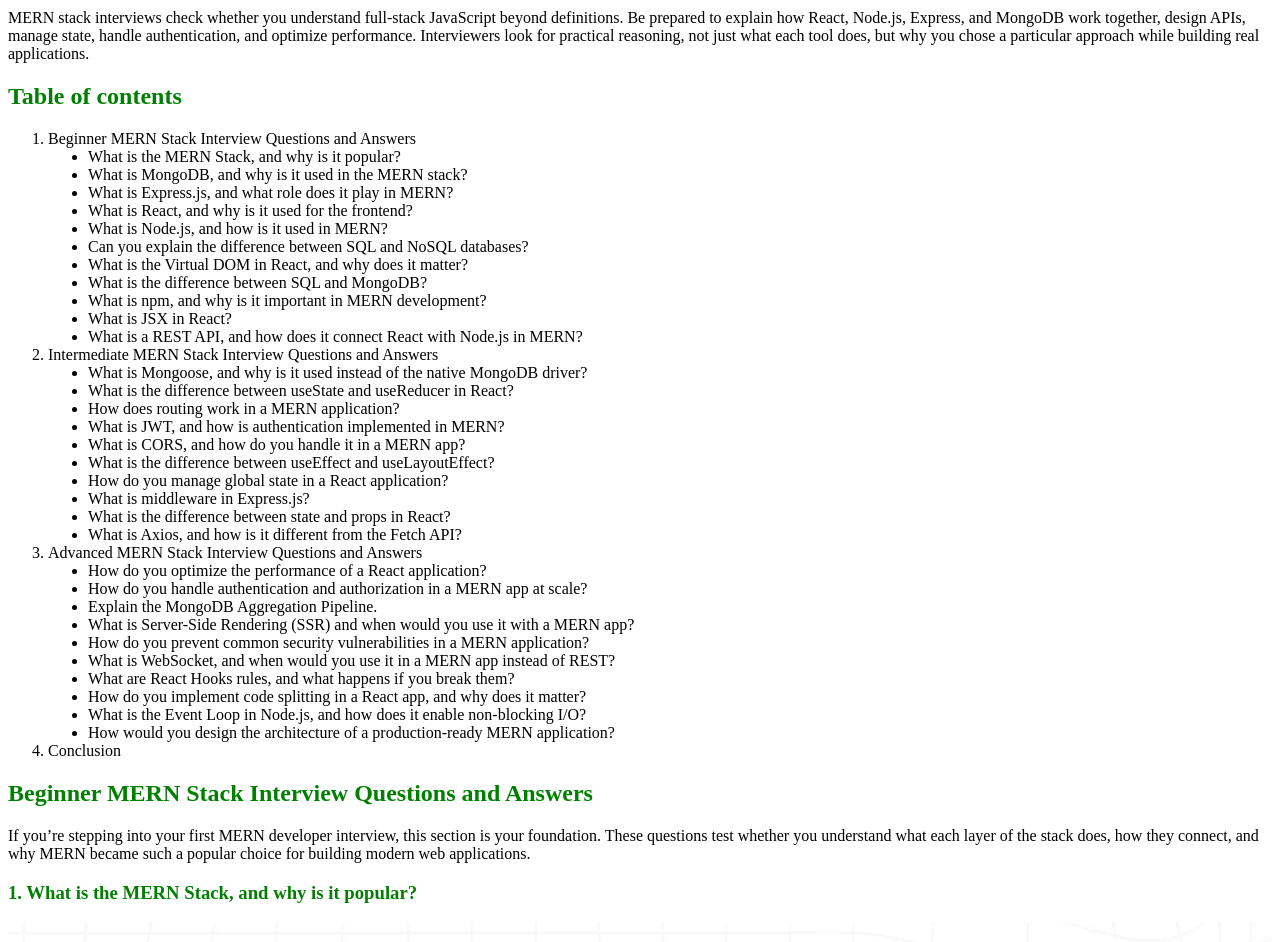
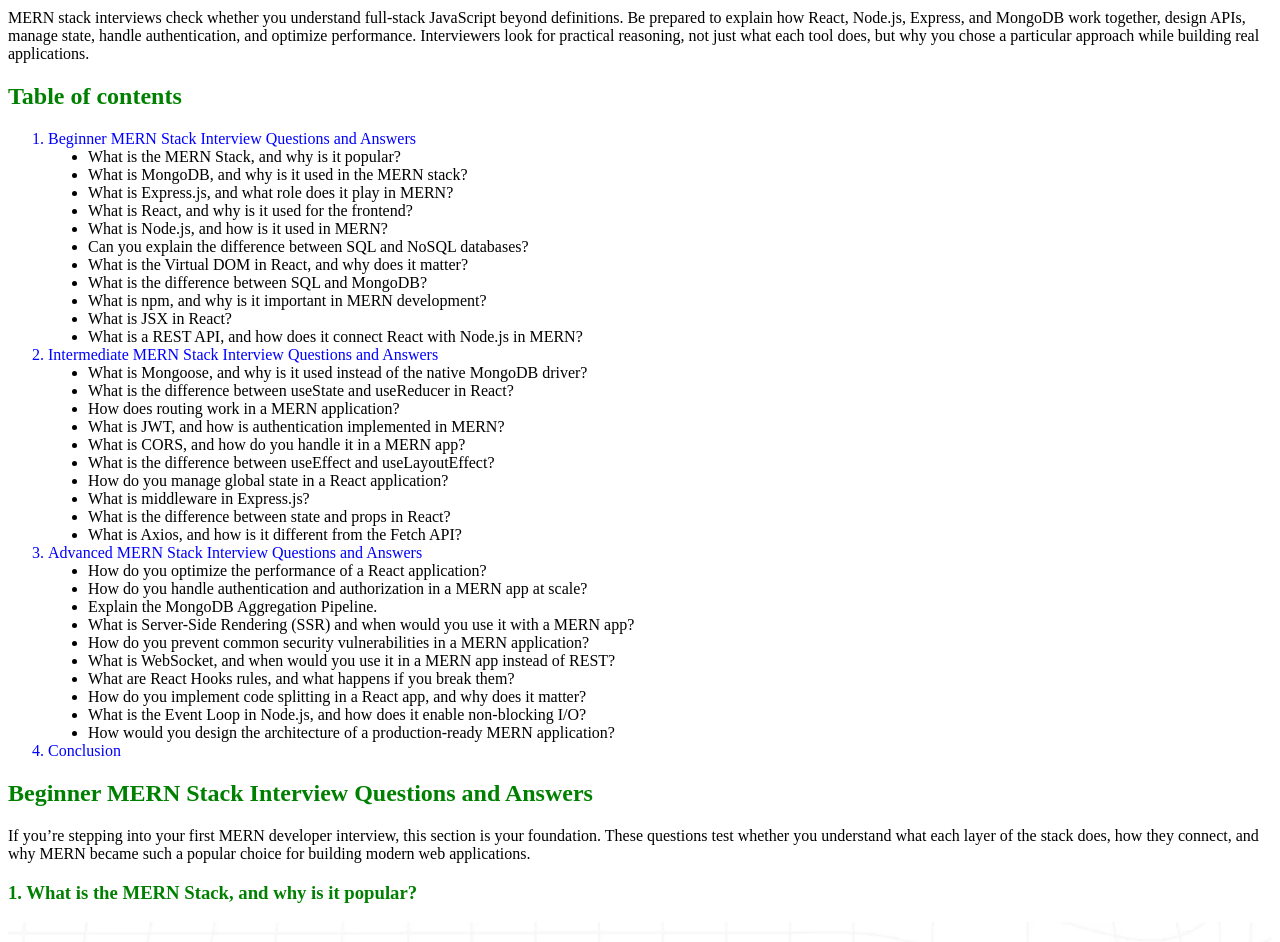
Before and after one commit to githubscientist/fsdcweeb59, a plain HTML site: page index.html in a window 1280 px wide. Shown: the part 960-1902 px from the top of the page. Drawn offline with Linux system fonts and the light colour scheme.

Commit message:
descendant and child selectors

```diff
--- a/assets/styles/index.css
+++ b/assets/styles/index.css
@@ -43,3 +43,13 @@ h1, h2, h3 {
 a[href="https://www.guvi.in/blog/category/mern"] {
     color: darkgray;
 }
+
+/* descendant selectors */
+/* ol li {
+    color: blue;
+} */
+
+/* child selectors */
+ol>li {
+    color: blue;
+}
```
